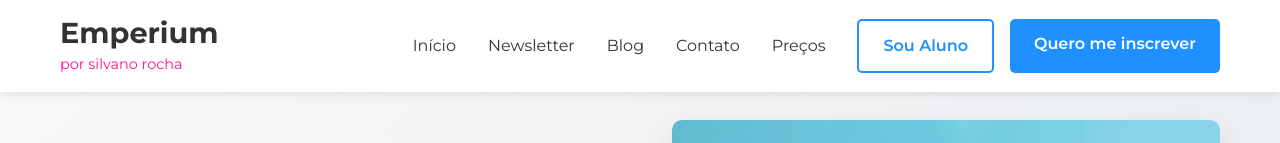
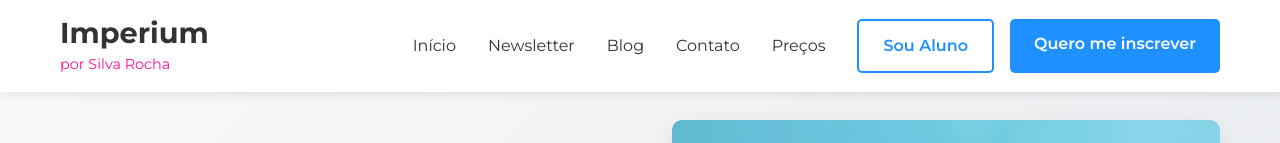
Before and after one commit to Linkoad/sitefrontend, a plain HTML site: page index.html in a window 1280 px wide. Shown: the top 143 px of the page. Drawn offline with Linux system fonts and the light colour scheme; files whose address does not match are found by name.

Commit message:
Error names

```diff
--- a/index.html
+++ b/index.html
@@ -12,8 +12,8 @@
     <header class="header">
         <div class="container">
             <div class="logo">
-                <h1>Emperium</h1>
-                <span>por silvano rocha</span>
+                <h1>Imperium</h1>
+                <span>por Silva Rocha</span>
             </div>
             <nav class="nav">
                 <ul class="nav-list">
```
